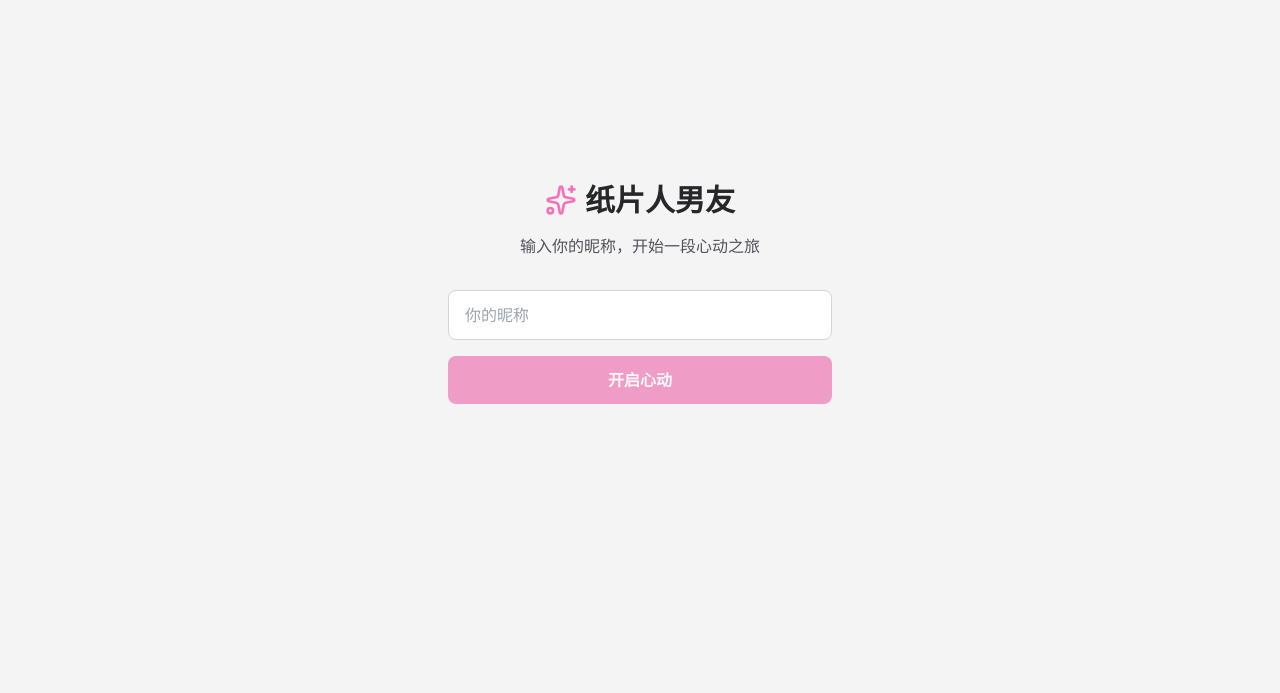
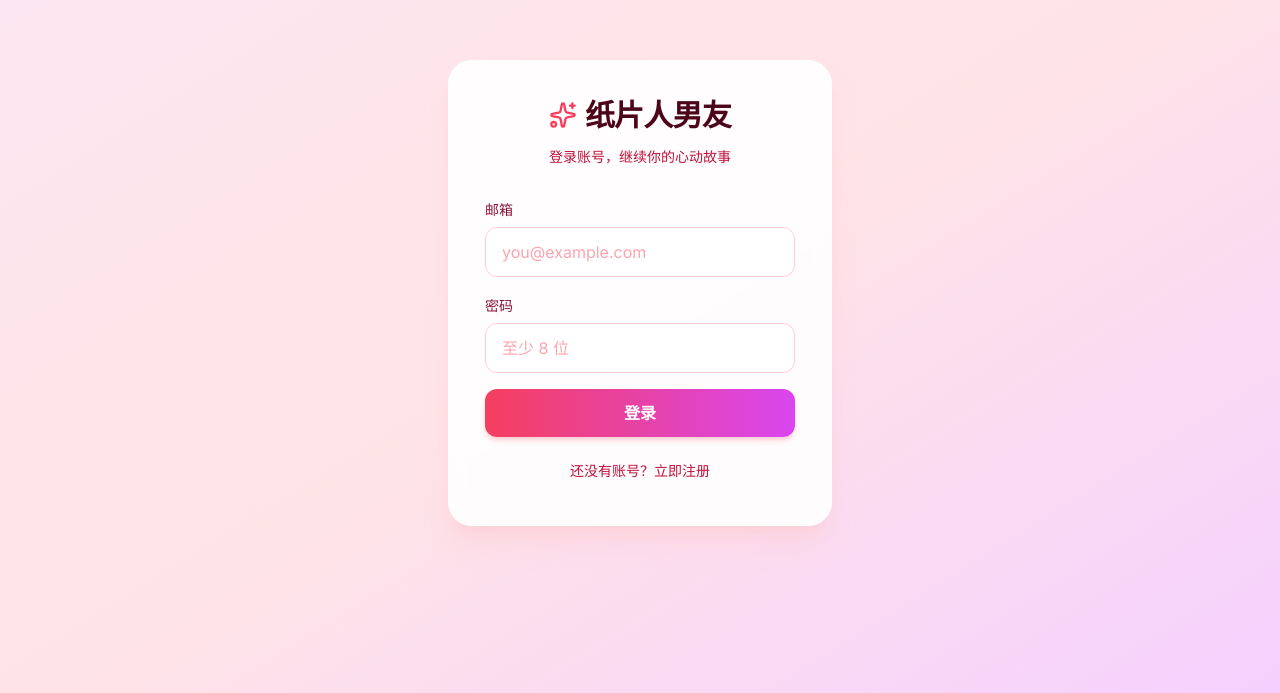
Before and after one commit to lijingtian2016-jpg/-, a Next.js app: page / in a window 1280 px wide. Shown: the part 107-800 px from the top of the page. Built offline with nearby package versions, Linux system fonts and the light colour scheme; no server answers.

Commit message:
feat: add email login and registration screen

```diff
--- a/src/components/LoginScreen.tsx
+++ b/src/components/LoginScreen.tsx
@@ -1,56 +1,115 @@
 'use client';
 
-import { useState } from 'react';
+import { type FormEvent, useState } from 'react';
+import { Loader2, Sparkles } from 'lucide-react';
+
 import { useAuth } from '@/context/AuthContext';
-import { Sparkles } from 'lucide-react';
+import { type AuthMode, mapAuthError, validateAuthForm } from '@/lib/auth/validation';
+
+const inputClassName =
+  'w-full rounded-xl border border-rose-200 bg-white/80 px-4 py-3 text-rose-950 outline-none transition placeholder:text-rose-300 focus:border-fuchsia-400 focus:ring-2 focus:ring-fuchsia-200 disabled:cursor-not-allowed disabled:opacity-60';
 
 export const LoginScreen = () => {
-  const [name, setName] = useState('');
-  const { login } = useAuth();
+  const { login, register } = useAuth();
+  const [mode, setMode] = useState<AuthMode>('login');
+  const [email, setEmail] = useState('');
+  const [password, setPassword] = useState('');
+  const [confirmPassword, setConfirmPassword] = useState('');
+  const [error, setError] = useState<string | null>(null);
+  const [isSubmitting, setIsSubmitting] = useState(false);
 
-  const handleLogin = () => {
-    if (name.trim()) {
-      login(name.trim());
+  const switchMode = () => {
+    if (isSubmitting) return;
+    setMode((currentMode) => (currentMode === 'login' ? 'register' : 'login'));
+    setPassword('');
+    setConfirmPassword('');
+    setError(null);
+  };
+
+  const handleSubmit = async (event: FormEvent<HTMLFormElement>) => {
+    event.preventDefault();
+    if (isSubmitting) return;
+
+    const validationError = validateAuthForm(mode, email, password, confirmPassword);
+    if (validationError) {
+      setError(validationError);
+      return;
+    }
+
+    setError(null);
+    setIsSubmitting(true);
+    try {
+      if (mode === 'login') {
+        await login(email.trim(), password);
+      } else {
+        await register(email.trim(), password);
+      }
+    } catch (caughtError) {
+      const message = caughtError instanceof Error ? caughtError.message : '';
+      setError(mapAuthError(message));
+    } finally {
+      setIsSubmitting(false);
     }
   };
 
-  const handleKeyPress = (e: React.KeyboardEvent<HTMLInputElement>) => {
-    if (e.key === 'Enter') {
-      handleLogin();
-    }
-  };
+  const isLogin = mode === 'login';
+  const submitLabel = isSubmitting
+    ? isLogin ? '登录中...' : '注册中...'
+    : isLogin ? '登录' : '注册';
 
   return (
-    <div className="flex flex-col justify-center items-center min-h-screen bg-zinc-100 dark:bg-zinc-900 p-4">
-      <div className="w-full max-w-sm text-center">
-        <div className="flex justify-center items-center gap-2 mb-4">
-          <Sparkles className="w-8 h-8 text-pink-400" />
-          <h1 className="text-3xl font-bold text-zinc-800 dark:text-zinc-200">
-            纸片人男友
-          </h1>
+    <main className="flex min-h-screen items-center justify-center bg-gradient-to-br from-pink-100 via-rose-100 to-fuchsia-200 px-4 py-10">
+      <section className="w-full max-w-sm rounded-3xl border border-white/70 bg-white/90 p-7 shadow-xl shadow-rose-200/60 backdrop-blur sm:p-9">
+        <div className="mb-7 text-center">
+          <div className="mb-3 flex items-center justify-center gap-2 text-rose-500">
+            <Sparkles className="h-7 w-7" aria-hidden="true" />
+            <h1 className="text-3xl font-bold tracking-tight text-rose-950">纸片人男友</h1>
+          </div>
+          <p className="text-sm leading-6 text-rose-700">
+            {isLogin ? '登录账号，继续你的心动故事' : '注册账号，开启一段心动之旅'}
+          </p>
         </div>
-        <p className="text-zinc-600 dark:text-zinc-400 mb-8">
-          输入你的昵称，开始一段心动之旅
-        </p>
 
-        <div className="space-y-4">
-          <input
-            type="text"
-            placeholder="你的昵称"
-            value={name}
-            onChange={(e) => setName(e.target.value)}
-            onKeyPress={handleKeyPress}
-            className="w-full px-4 py-3 bg-white dark:bg-zinc-800 border border-zinc-300 dark:border-zinc-700 rounded-lg focus:outline-none focus:ring-2 focus:ring-pink-400 dark:text-white transition"
-          />
-          <button
-            onClick={handleLogin}
-            disabled={!name.trim()}
-            className="w-full px-4 py-3 bg-pink-500 text-white font-bold rounded-lg hover:bg-pink-600 focus:outline-none focus:ring-2 focus:ring-offset-2 focus:ring-pink-500 transition-colors disabled:opacity-50 disabled:cursor-not-allowed"
-          >
-            开启心动
+        <form className="space-y-4" noValidate onSubmit={handleSubmit}>
+          <div className="space-y-1.5">
+            <label className="text-sm font-medium text-rose-900" htmlFor="email">邮箱</label>
+            <input autoComplete="email" className={inputClassName} disabled={isSubmitting}
+              id="email" onChange={(event) => setEmail(event.target.value)}
+              placeholder="you@example.com" type="email" value={email} />
+          </div>
+
+          <div className="space-y-1.5">
+            <label className="text-sm font-medium text-rose-900" htmlFor="password">密码</label>
+            <input autoComplete={isLogin ? 'current-password' : 'new-password'}
+              className={inputClassName} disabled={isSubmitting} id="password"
+              onChange={(event) => setPassword(event.target.value)} placeholder="至少 8 位"
+              type="password" value={password} />
+          </div>
+
+          {!isLogin && (
+            <div className="space-y-1.5">
+              <label className="text-sm font-medium text-rose-900" htmlFor="confirm-password">确认密码</label>
+              <input autoComplete="new-password" className={inputClassName}
+                disabled={isSubmitting} id="confirm-password"
+                onChange={(event) => setConfirmPassword(event.target.value)}
+                placeholder="再次输入密码" type="password" value={confirmPassword} />
+            </div>
+          )}
+
+          {error && <p className="rounded-xl bg-rose-50 px-3 py-2 text-sm text-rose-700" role="alert">{error}</p>}
+
+          <button className="flex w-full items-center justify-center gap-2 rounded-xl bg-gradient-to-r from-rose-500 to-fuchsia-500 px-4 py-3 font-semibold text-white shadow-md shadow-rose-200 transition hover:from-rose-600 hover:to-fuchsia-600 focus:outline-none focus:ring-2 focus:ring-fuchsia-400 focus:ring-offset-2 disabled:cursor-not-allowed disabled:opacity-60"
+            disabled={isSubmitting} type="submit">
+            {isSubmitting && <Loader2 className="h-4 w-4 animate-spin" aria-hidden="true" />}
+            {submitLabel}
           </button>
-        </div>
-      </div>
-    </div>
+
+          <button className="w-full rounded-lg px-2 py-2 text-sm font-medium text-rose-700 transition hover:text-fuchsia-700 focus:outline-none focus:ring-2 focus:ring-fuchsia-300 disabled:cursor-not-allowed disabled:opacity-60"
+            disabled={isSubmitting} onClick={switchMode} type="button">
+            {isLogin ? '还没有账号？立即注册' : '已有账号？返回登录'}
+          </button>
+        </form>
+      </section>
+    </main>
   );
 };
```
Also changed, not shown: 1 other file (tests, documents, lock files or other folders).
